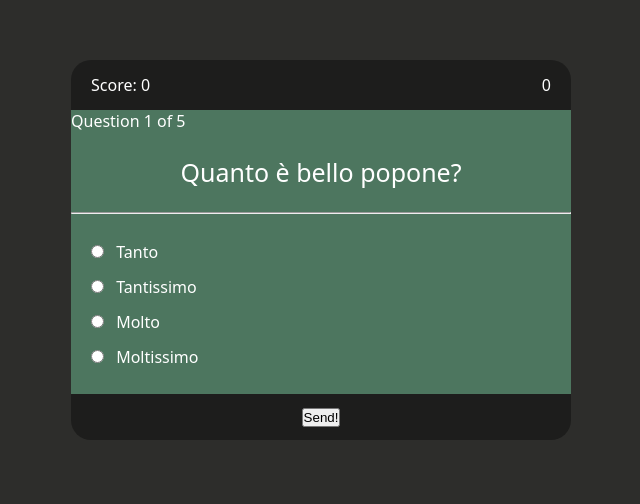
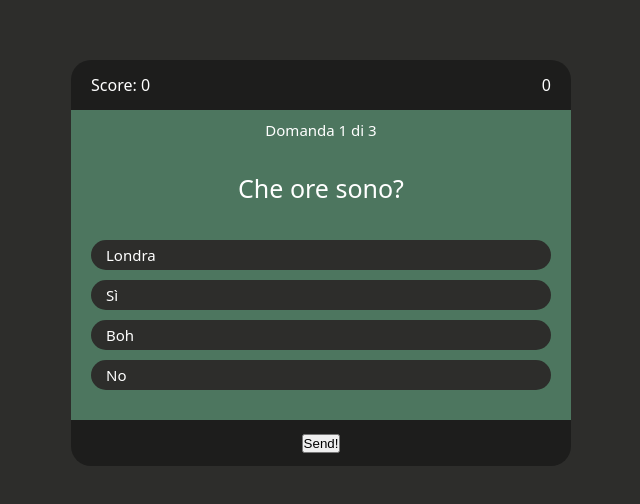
Before and after one commit to razihel96/benzeno, a plain HTML site: page indexquiz.html in a window 1280 px wide. Shown: the part 140-644 px from the top of the page, without its empty margins (319-959 px from the left). Drawn offline with nearby package versions, Linux system fonts and the light colour scheme.

Commit message:
Fix quiz

```diff
--- a/app.js
+++ b/app.js
@@ -7,6 +7,7 @@ const risposta = document.querySelector(".answers");
 let domanda_contatore = 0;
 let domanda_corrente;
 let domande_disponibili = [];
+let risposte_disponibili = [];
 
 
 function set_domanda_disponibile() {
@@ -17,7 +18,84 @@ function set_domanda_disponibile() {
 }
 
 function get_nuova_domanda() {
+  numero_domanda.innerHTML = "Domanda " + (domanda_contatore + 1) + " di " + quiz.length;
+  const indice_domanda = domande_disponibili[Math.floor(Math.random() * domande_disponibili.length)]
+  domanda_corrente = indice_domanda;
+  domanda.innerHTML = domanda_corrente.q;
 
+  const index1 = domande_disponibili.indexOf(indice_domanda);
+  domande_disponibili.splice(index1, 1);
+
+  const array_risposte = domanda_corrente.option.length;
+  for(let i=0; i<array_risposte; i++) {
+    risposte_disponibili.push(i);
+}
+  let animationDelay = 0.2;
+
+  for(let i=0; i<array_risposte; i++) {
+
+    const indice_risposta = risposte_disponibili[Math.floor(Math.random()*risposte_disponibili.length)]
+    const index2 = risposte_disponibili.indexOf(indice_risposta);
+    risposte_disponibili.splice(index2, 1);
+    console.log(indice_risposta)
+    console.log(risposte_disponibili)
+
+    const opzione = document.createElement("div");
+    opzione.innerHTML = domanda_corrente.option[indice_risposta];
+    opzione.style.animationDelay = animationDelay + 's';
+    animationDelay = animationDelay + 0.2;
+    opzione.id = indice_risposta;
+    opzione.className = "row";
+    risposta.appendChild(opzione);
+
+    opzione.setAttribute("onclick", "getResult(this)");
+  }
+
+
+
+  domanda_contatore ++;
+
+}
+
+function getResult(element){
+  const id = parseInt(element.id);
+
+  if(id === domanda_corrente.answer) {
+    element.classList.add("corretto");
+    }
+  else {
+    element.classList.add("sbagliato");
+
+    const risposte_rimaste = risposta.children.length;
+    for(let i=0; i<risposte_rimaste; i++) {
+        if(parseInt(risposta.children[i].id) === domanda_corrente.answer) {
+          risposta.children[i].classList.add("corretto");
+        }
+
+  }
+}
+
+
+  unclickable_risposte();
+
+
+}
+function unclickable_risposte() {
+  const risposte_rimaste = risposta.children.length;
+  for(let i=0; i<risposte_rimaste; i++) {
+    risposta.children[i].classList.add("escludi");
+  }
+}
+
+
+
+function invia() {
+  if (domanda_contatore === quiz.length) {
+      console.log("FINE");
+  }
+  else {
+    get_nuova_domanda();
+  }
 }
 
 window.onload = function() {
--- a/indexquiz.html
+++ b/indexquiz.html
@@ -26,24 +26,13 @@
     <div class="question"> <!--ha tolto questo-->
       <p>Quanto è bello popone?</p>
     </div>
-    <hr>
+
     <div class="answers"> <!--ha tolto questo-->
-      <div class="row">
-        <input type="radio" name="1" class="option"> <span>Tanto</span>
-      </div>
-      <div class="row">
-        <input type="radio" name="2" class="option"> <span>Tantissimo</span>
-      </div>
-      <div class="row">
-        <input type="radio" name="3" class="option"> <span>Molto</span>
-      </div>
-      <div class="row">
-        <input type="radio" name="4" class="option"> <span>Moltissimo</span>
-      </div>
+
     </div>
 
       <div class="send">
-        <button>Send!</button>
+        <button onclick="invia()">Send!</button>
       </div>
     </div>
 
--- a/quiz.js
+++ b/quiz.js
@@ -8,7 +8,7 @@ const quiz = [
     answer: 1
   },
   {
-    q: 'Di che color era il cavallo bianco di Napoleone?',
+    q: 'Di che colore era il cavallo bianco di Napoleone?',
     option: ['Nero', 'Giallo', 'Rosso', 'Verde'],
     answer: 0
   },
@@ -16,7 +16,7 @@ const quiz = [
     q: 'Che ore sono?',
     option: ['Sì', 'No', 'Boh', 'Londra'],
     answer: 3
-  },
+  }
 
 
 
--- a/style.css
+++ b/style.css
@@ -351,6 +351,11 @@ h2 {
 .question_number {
   background-color: #4d765f;
   color: white;
+  font-size: 15px;
+  display: flex;
+  align-items: center;
+  justify-content: center;
+  padding-top: 10px;
 }
 
 .question {
@@ -363,24 +368,74 @@ h2 {
   display: flex;
   justify-content: center;
   align-items: center;
-
+  padding: 20px;
+  padding-top: 35px;
 }
 
 .answers {
   /*border: 1px solid red;*/
 
-  height: 180px;
+  height: 200px;
   background-color: #4d765f;
   color: white;
   display: flex;
   flex-direction: column;
-  justify-content: space-around;
+  justify-content: center;
   padding: 20px;
-
 }
 
-.row span {
-  margin-left: 8px;
+@keyframes fadeIn {
+  0% {
+    opacity: 0;
+  }
+  100%{
+    opacity: 1;
+  }
+}
+
+.container .answers .row {
+  /*border: 1px solid yellow;*/
+
+  background-color: #2d2d2b;
+  display: flex;
+  align-items: center;
+  color: white;
+  font-size: 15px;
+  margin-bottom: 10px;
+  border-radius: 20px;
+  cursor: pointer;
+  height: 100px;
+  padding-left: 15px;
+  animation: fadeIn 0.3s ease forwards;
+  opacity: 0;
+  position: relative;
+  overflow: hidden;
+}
+
+.container .answers .row.corretto::before {
+  content: '';
+  position: absolute;
+  top: 0;
+  left: 0;
+  height: 100%;
+  width: 100%;
+  background-color: green;
+  z-index: -1;
+}
+
+.container .answers .row.sbagliato::before {
+  content: '';
+  position: absolute;
+  top: 0;
+  left: 0;
+  height: 100%;
+  width: 100%;
+  background-color: red;
+  z-index: -1;
+}
+
+.container .answers .row.escludi {
+pointer-events: none;
 }
 
 .send {
```
